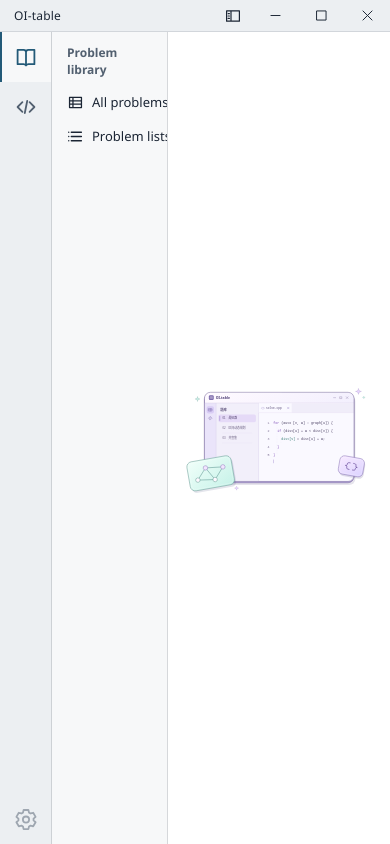
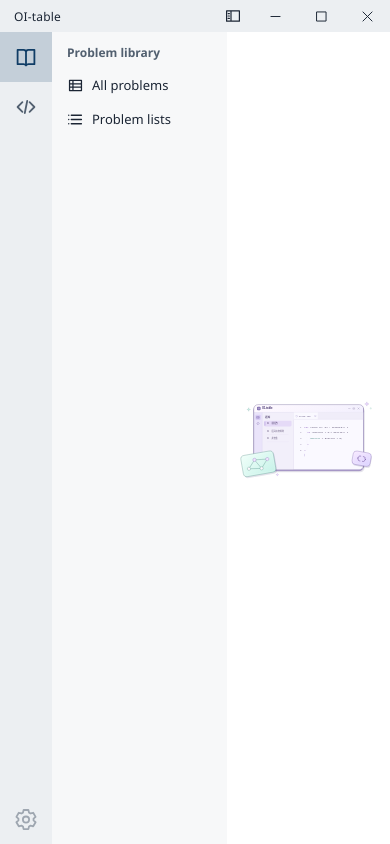
Before and after one commit to 3097729287/OI-table, a React (Vite) app: page / in a window 390 px wide. Built offline with nearby package versions, Linux system fonts and the light colour scheme.

Commit message:
feat(workspace): make the sidebar resizable
Increase the default sidebar width and support pointer and keyboard resizing. Simplify layout borders and distinguish the active category from the secondary sidebar.

```diff
--- a/src/i18n/en.json
+++ b/src/i18n/en.json
@@ -20,6 +20,7 @@
   "scratchPad": "Session scratch pad",
   "collapseSidebar": "Collapse sidebar",
   "expandSidebar": "Expand sidebar",
+  "resizeSidebar": "Resize sidebar",
   "editorPane": "Editor pane {number}",
   "closeView": "Close {title}",
   "save": "Save",
--- a/src/i18n/zh-CN.json
+++ b/src/i18n/zh-CN.json
@@ -20,6 +20,7 @@
   "scratchPad": "临时编辑区",
   "collapseSidebar": "收起侧栏",
   "expandSidebar": "展开侧栏",
+  "resizeSidebar": "调整侧栏宽度",
   "editorPane": "编辑区域 {number}",
   "closeView": "关闭{title}",
   "save": "保存",
--- a/src/windowing/window-shell.css
+++ b/src/windowing/window-shell.css
@@ -16,7 +16,6 @@
   block-size: 32px;
   color: var(--title-bar-color);
   background: var(--navigation-background);
-  border-block-end: 1px solid color-mix(in srgb, currentColor 12%, transparent);
   font-size: 12px;
   line-height: 1.25;
 }
--- a/src/workspace/Workbench.tsx
+++ b/src/workspace/Workbench.tsx
@@ -4,6 +4,7 @@ import { Icon } from "../shared/Icon";
 import emptyWorkbenchImage from "./assets/oi-table-product.svg?no-inline";
 import { collectPaneFrames, initialLayout, previewBounds, workspaceReducer, type LayoutAction, type PaneBounds, type PaneFrame, type PaneId } from "./layout";
 import { WorkspaceSidebar } from "./sidebar";
+import { useSidebarResize } from "./useSidebarResize";
 import { useTabDrag } from "./useTabDrag";
 import { workspaceViews } from "./views";
 import { WorkspaceNavigator } from "./WorkspaceNavigator";
@@ -17,6 +18,8 @@ function position(bounds: PaneBounds) {
     "--pane-y": `${bounds.y}%`,
     "--pane-width": `${bounds.width}%`,
     "--pane-height": `${bounds.height}%`,
+    "--pane-inline-divider-width": bounds.x + bounds.width < 100 ? "1px" : "0px",
+    "--pane-block-divider-width": bounds.y + bounds.height < 100 ? "1px" : "0px",
   } as CSSProperties;
 }
 
@@ -122,10 +125,22 @@ export function Workbench() {
   const splitTarget = drag.destination?.type === "split" ? drag.destination : undefined;
   const splitFrame = splitTarget ? frameByPane.get(splitTarget.pane) : undefined;
   const sidebar = useContext(WorkspaceSidebar);
+  const sidebarResize = useSidebarResize(sidebar.visible);
 
   return (
-    <main className="workbench" data-sidebar-visible={sidebar.visible}>
+    <main ref={sidebarResize.workbench} className="workbench"
+      data-sidebar-resizing={sidebarResize.resizing}
+      style={{ "--sidebar-width": `${sidebar.visible ? sidebarResize.width : 0}px` } as CSSProperties}>
       <WorkspaceNavigator onOpen={(view) => dispatch({ type: "open", view })} />
+      {sidebar.visible && (
+        <div className="workbench-sidebar-resizer" role="separator" tabIndex={0}
+          aria-orientation="vertical" aria-controls="workspace-sidebar" aria-label={messages.resizeSidebar}
+          aria-valuemin={sidebarResize.minWidth} aria-valuemax={sidebarResize.maxWidth}
+          aria-valuenow={sidebarResize.width}
+          onPointerDown={sidebarResize.start} onPointerMove={sidebarResize.track}
+          onPointerUp={sidebarResize.stop} onPointerCancel={sidebarResize.stop}
+          onLostPointerCapture={sidebarResize.stop} onKeyDown={sidebarResize.handleKeyDown} />
+      )}
       {layout.root ? (
         <div className="workbench-panes"
           data-tab-dragging={drag.draggedView !== undefined}
--- /dev/null
+++ b/src/workspace/useSidebarResize.ts
@@ -0,0 +1,96 @@
+import { useLayoutEffect, useRef, useState, type KeyboardEvent, type PointerEvent } from "react";
+
+const defaultWidth = 200;
+const minimumWidth = 128;
+const maximumWidth = 420;
+const keyboardStep = 16;
+
+interface SidebarDrag {
+  pointerId: number;
+  startX: number;
+  startWidth: number;
+  direction: number;
+}
+
+function inlineDirection(element: HTMLElement) {
+  return getComputedStyle(element).direction === "rtl" ? -1 : 1;
+}
+
+export function useSidebarResize(visible: boolean) {
+  const workbench = useRef<HTMLElement>(null);
+  const drag = useRef<SidebarDrag | null>(null);
+  const [preferredWidth, setPreferredWidth] = useState(defaultWidth);
+  const [maxWidth, setMaxWidth] = useState(maximumWidth);
+  const [resizing, setResizing] = useState(false);
+  const minWidth = Math.min(minimumWidth, maxWidth);
+
+  useLayoutEffect(() => {
+    const element = workbench.current;
+    if (!element) return;
+
+    function updateLimit(availableWidth: number) {
+      setMaxWidth(Math.min(maximumWidth, Math.floor(availableWidth * 0.45)));
+    }
+
+    updateLimit(element.clientWidth);
+    const observer = new ResizeObserver(([entry]) => updateLimit(entry.contentRect.width));
+    observer.observe(element);
+    return () => observer.disconnect();
+  }, []);
+
+  useLayoutEffect(() => {
+    if (visible || !drag.current) return;
+    drag.current = null;
+    setResizing(false);
+  }, [visible]);
+
+  function clamp(width: number) {
+    return Math.min(maxWidth, Math.max(minWidth, Math.round(width)));
+  }
+
+  function resize(width: number) {
+    const nextWidth = clamp(width);
+    setPreferredWidth((previous) => nextWidth === clamp(previous) ? previous : nextWidth);
+  }
+
+  function start(event: PointerEvent<HTMLDivElement>) {
+    if (event.button !== 0 || !event.isPrimary || drag.current) return;
+    const handle = event.currentTarget;
+    const sidebar = workbench.current?.querySelector("#workspace-sidebar");
+    handle.setPointerCapture(event.pointerId);
+    drag.current = {
+      pointerId: event.pointerId,
+      startX: event.clientX,
+      startWidth: sidebar?.getBoundingClientRect().width ?? width,
+      direction: inlineDirection(handle),
+    };
+    setResizing(true);
+  }
+
+  function track(event: PointerEvent<HTMLDivElement>) {
+    const session = drag.current;
+    if (!session || session.pointerId !== event.pointerId) return;
+    resize(session.startWidth + (event.clientX - session.startX) * session.direction);
+  }
+
+  function stop(event: PointerEvent<HTMLDivElement>) {
+    if (drag.current?.pointerId !== event.pointerId) return;
+    drag.current = null;
+    setResizing(false);
+  }
+
+  const width = clamp(preferredWidth);
+
+  function handleKeyDown(event: KeyboardEvent<HTMLDivElement>) {
+    switch (event.key) {
+      case "ArrowLeft": resize(width - keyboardStep * inlineDirection(event.currentTarget)); break;
+      case "ArrowRight": resize(width + keyboardStep * inlineDirection(event.currentTarget)); break;
+      case "Home": resize(minWidth); break;
+      case "End": resize(maxWidth); break;
+      default: return;
+    }
+    event.preventDefault();
+  }
+
+  return { workbench, width, minWidth, maxWidth, resizing, start, track, stop, handleKeyDown };
+}
--- a/src/workspace/workbench.css
+++ b/src/workspace/workbench.css
@@ -4,7 +4,6 @@
   --workbench-border: color-mix(in srgb, var(--text-color) 15%, transparent);
   --workbench-accent: light-dark(#235a78, #93c8e4);
   --workspace-rail-width: 52px;
-  --sidebar-width: 152px;
   --workspace-motion: 180ms cubic-bezier(0.2, 0.75, 0.25, 1);
   display: grid;
   grid-template-columns: var(--workspace-rail-width) var(--sidebar-width) minmax(0, 1fr);
@@ -13,8 +12,8 @@
   transition: grid-template-columns var(--workspace-motion);
 }
 
-.workbench[data-sidebar-visible="false"] {
-  --sidebar-width: 0px;
+.workbench[data-sidebar-resizing="true"] {
+  transition: none;
 }
 
 .workspace-rail {
@@ -23,7 +22,6 @@
   display: flex;
   flex-direction: column;
   background: var(--navigation-background);
-  border-inline-end: 1px solid var(--workbench-border);
 }
 
 .workspace-rail button:is([aria-pressed], .workspace-rail__settings) {
@@ -32,8 +30,6 @@
   inline-size: 100%;
   min-block-size: 50px;
   padding-inline: 0;
-  border-inline-start: 2px solid transparent;
-  border-inline-end: 2px solid transparent;
   color: var(--muted-color);
   transition: background-color var(--workspace-motion), color var(--workspace-motion);
 }
@@ -61,19 +57,32 @@
 }
 
 .workspace-rail button[aria-pressed="true"] {
-  color: var(--workbench-accent);
-  background: var(--sidebar-background);
-  border-inline-start-color: var(--workbench-accent);
+  color: light-dark(#103d66, #b7e8ff);
+  background: color-mix(in srgb, currentColor 18%, var(--navigation-background));
+}
+
+.workbench-sidebar,
+.workbench-sidebar-resizer {
+  grid-area: 1 / 2;
 }
 
 .workbench-sidebar {
-  grid-column: 2;
   min-inline-size: 0;
   min-block-size: 0;
   overflow: auto;
   padding: 12px 8px 8px;
-  border-inline-end: 1px solid var(--workbench-border);
   background: var(--sidebar-background);
+}
+
+.workbench-sidebar-resizer {
+  justify-self: end;
+  inline-size: 8px;
+  cursor: col-resize;
+  touch-action: none;
+}
+
+.workbench[data-sidebar-resizing="true"] .workbench-sidebar-resizer {
+  box-shadow: none;
 }
 
 :is(.workspace-rail, .workbench-sidebar, .pane-toolbar) button {
@@ -170,8 +179,7 @@
   min-inline-size: 0;
   inset-block-start: var(--pane-y);
   block-size: min(var(--pane-tabs-height), var(--pane-height));
-  border-inline-end: 1px solid var(--workbench-border);
-  border-block-end: 1px solid var(--workbench-border);
+  border-inline-end: var(--pane-inline-divider-width) solid var(--workbench-border);
   background: var(--window-background);
 }
 
@@ -270,8 +278,8 @@
   min-inline-size: 0;
   min-block-size: 0;
   overflow: auto;
-  border-inline-end: 1px solid var(--workbench-border);
-  border-block-end: 1px solid var(--workbench-border);
+  border-inline-end: var(--pane-inline-divider-width) solid var(--workbench-border);
+  border-block-end: var(--pane-block-divider-width) solid var(--workbench-border);
   background: var(--window-background);
 }
 
@@ -306,12 +314,6 @@
   resize: vertical;
 }
 
-@media (max-width: 680px) {
-  .workbench[data-sidebar-visible="true"] {
-    --sidebar-width: 116px;
-  }
-}
-
 @media (prefers-reduced-motion: reduce) {
   .workbench {
     --workspace-motion: 0ms linear;
```
